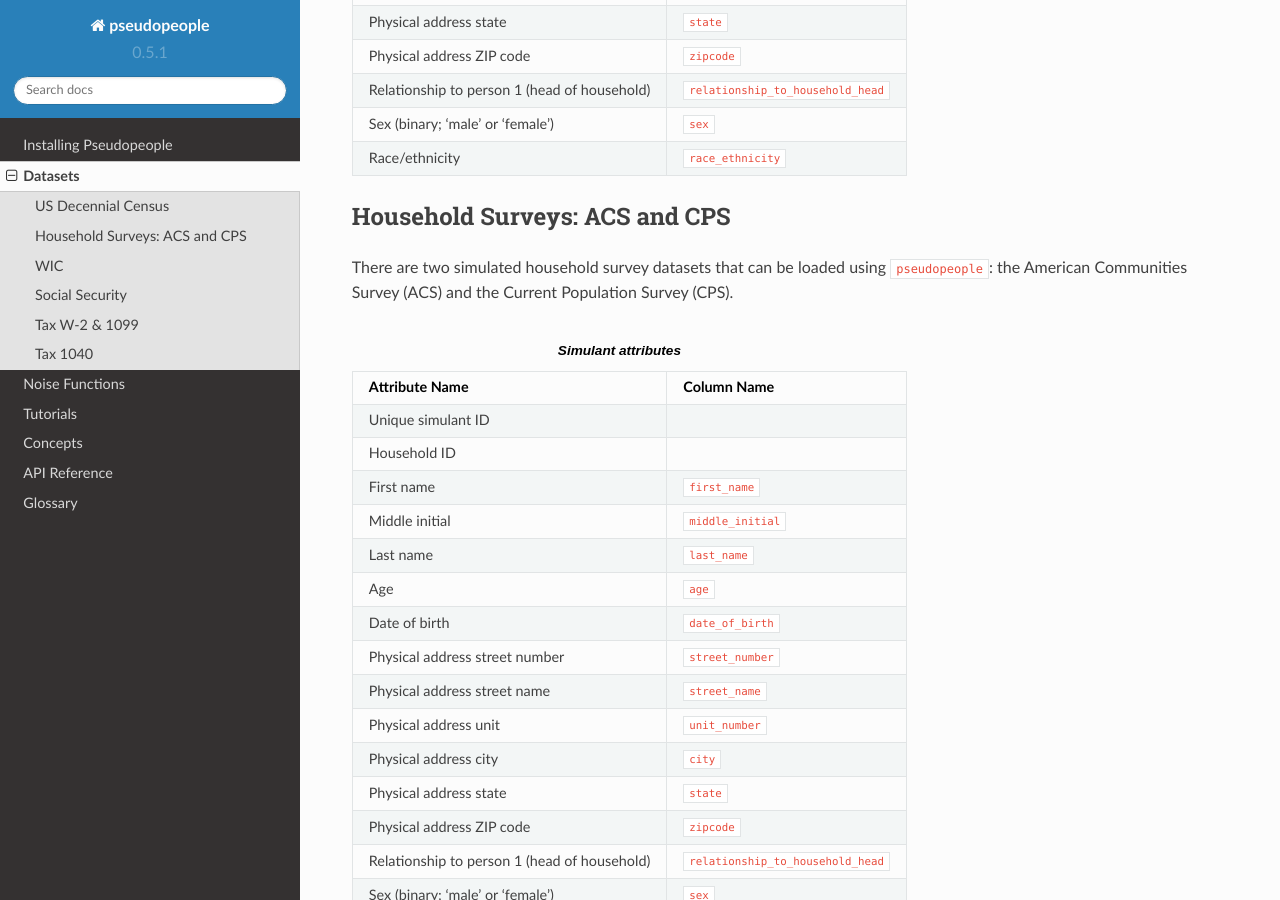
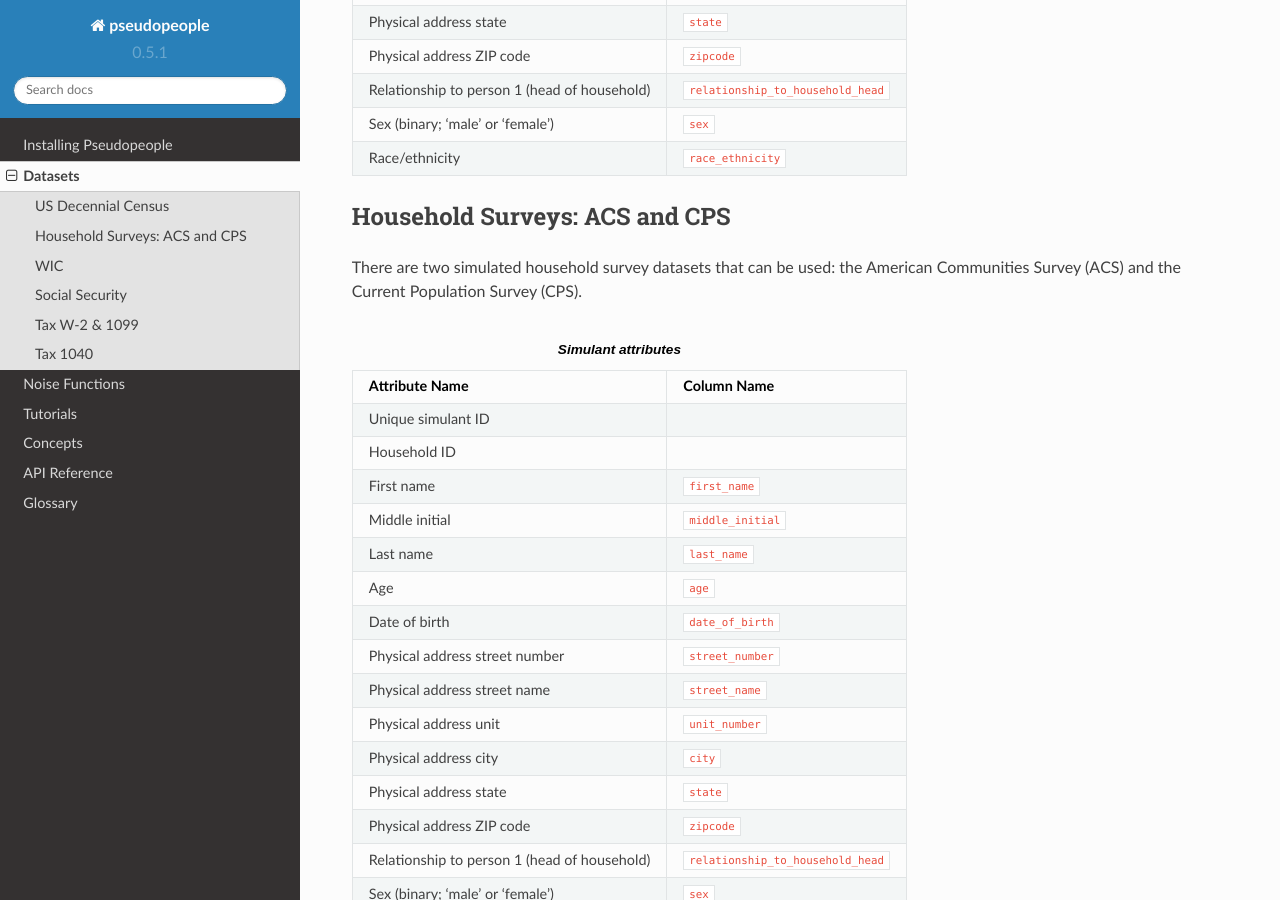
Before and after one commit to ihmeuw/pseudopeople, a Sphinx documentation site: the page built from docs/source/datasets/index.rst, in a window 1280 px wide and 900 px high, scrolled down 1636 px. Built offline with Sphinx 7.4.7 and the Read the Docs theme 2.0.0, drawn with Linux system fonts in a browser that asks for light colours.

Commit message:
edit household survey description

```diff
--- a/docs/source/datasets/index.rst
+++ b/docs/source/datasets/index.rst
@@ -76,7 +76,7 @@ The following simulant attributes are included in this dataset:
 
 Household Surveys: ACS and CPS
 ------------------------------
-There are two simulated household survey datasets that can be loaded using :code:`pseudopeople`: the American
+There are two simulated household survey datasets that can be used: the American
 Communities Survey (ACS) and the Current Population Survey (CPS).
 
 .. list-table:: **Simulant attributes**
```
